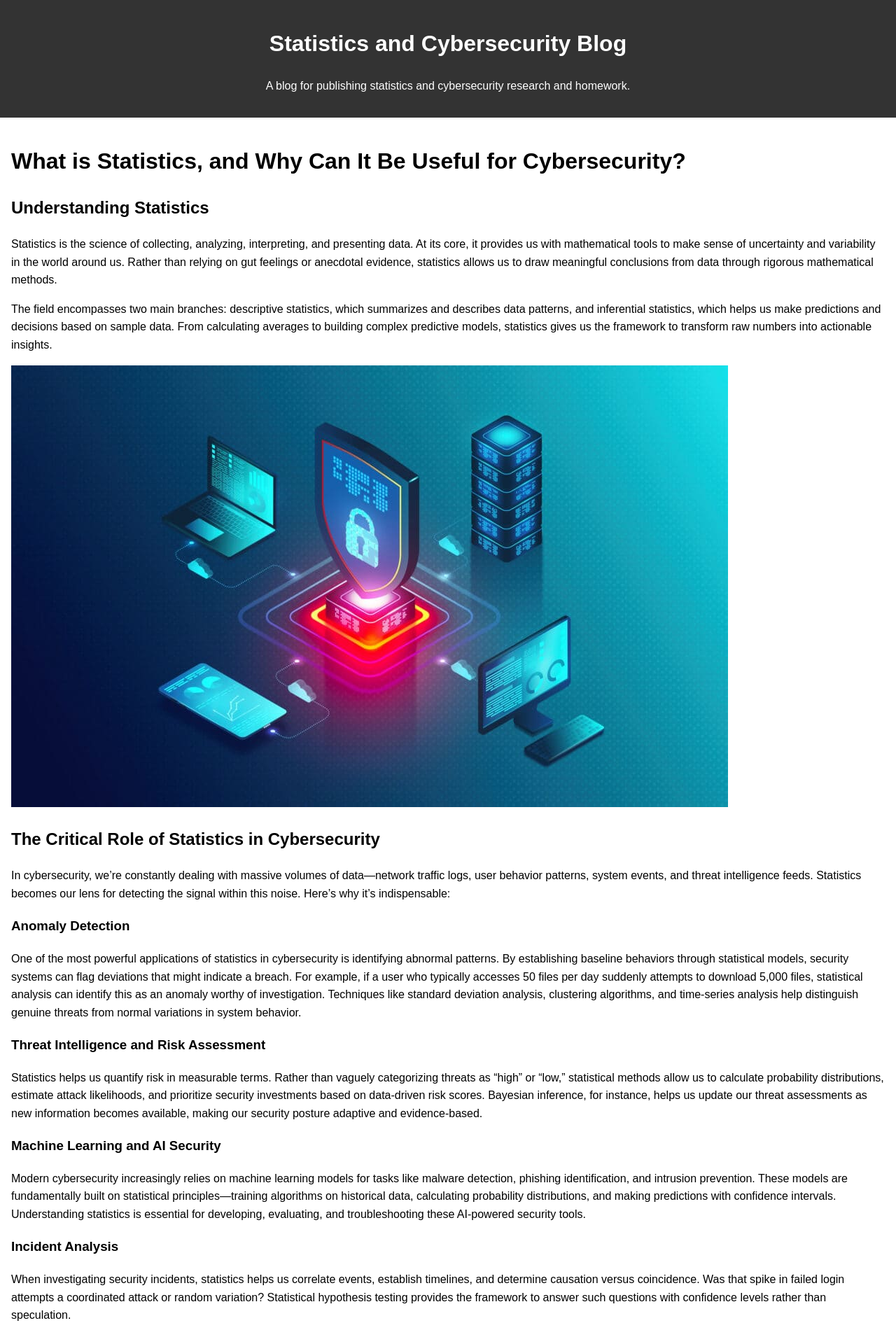
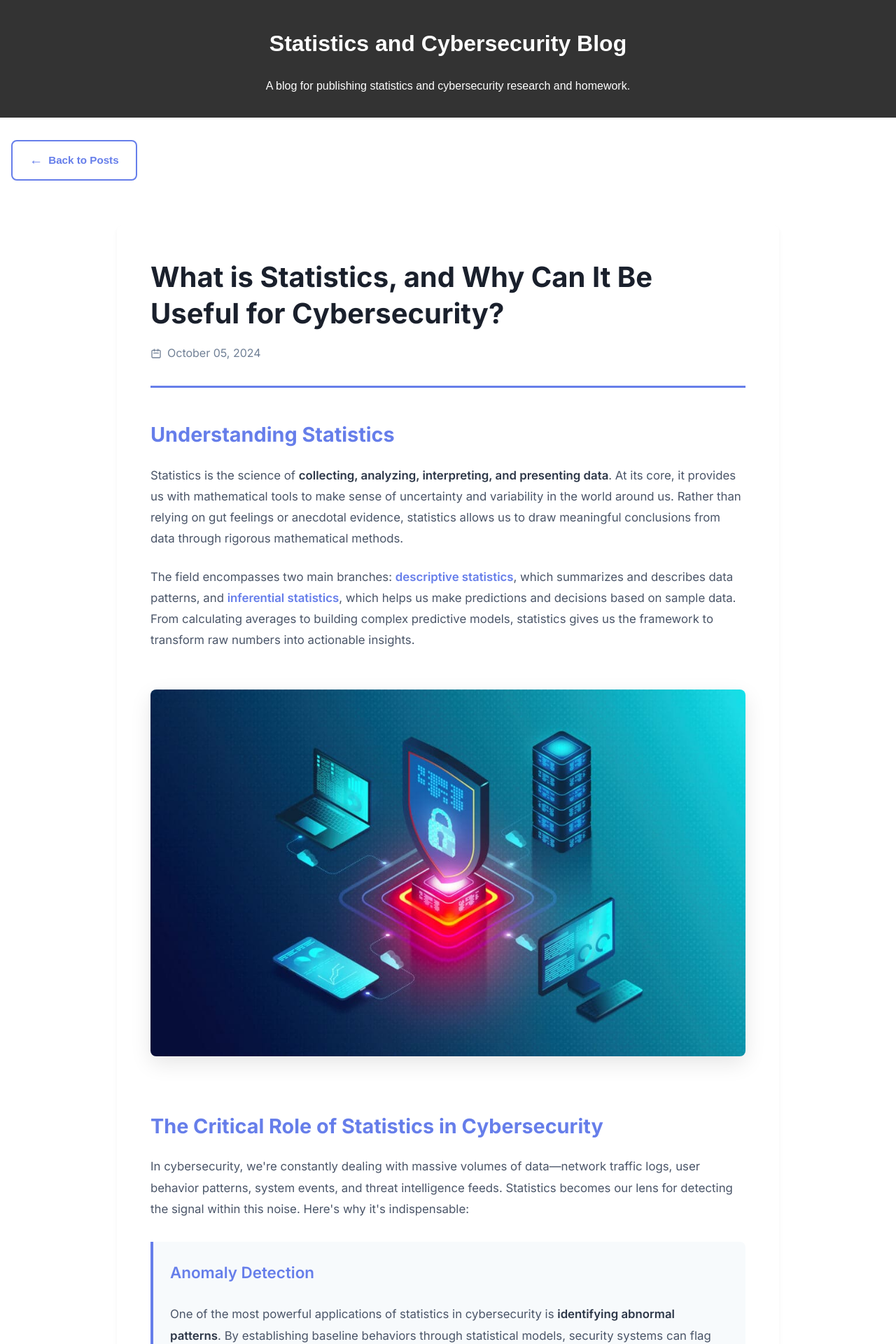
Before and after one commit to FedericoTrionfetti/StatisticsBlog, a Jekyll site: the page built from _posts/2024-10-05-what-is-statistics-and-why-can-it-be-useful-for-cybersecurity.md, in a window 1280 px wide. Shown: the top 1920 px of the page at 70% size. Built offline with Jekyll 4.4.1, drawn with Linux system fonts in a browser that asks for light colours; some of the changed lines change nothing that is shown; some of the changed text lies outside the part shown.

Commit message:
Update manual edits to posts and index

```diff
--- a/_posts/2024-10-05-what-is-statistics-and-why-can-it-be-useful-for-cybersecurity.md
+++ b/_posts/2024-10-05-what-is-statistics-and-why-can-it-be-useful-for-cybersecurity.md
@@ -4,36 +4,210 @@ title: "What is Statistics, and Why Can It Be Useful for Cybersecurity?"
 date: 2024-10-05
 ---
 
-# What is Statistics, and Why Can It Be Useful for Cybersecurity?
+<style>
+  @import url('https://fonts.googleapis.com/css2?family=Inter:wght@400;500;600;700&display=swap');
 
-## Understanding Statistics
+  article {
+    font-family: 'Inter', sans-serif;
+    background: white;
+    border-radius: 0.5rem;
+    padding: 3rem;
+    margin: 2rem auto;
+    max-width: 850px;
+    color: #2d3748;
+    line-height: 1.8;
+    box-shadow: 0 4px 6px rgba(0, 0, 0, 0.05);
+  }
 
-Statistics is the science of collecting, analyzing, interpreting, and presenting data. At its core, it provides us with mathematical tools to make sense of uncertainty and variability in the world around us. Rather than relying on gut feelings or anecdotal evidence, statistics allows us to draw meaningful conclusions from data through rigorous mathematical methods.
+  .post-header {
+    border-bottom: 3px solid #667eea;
+    padding-bottom: 2rem;
+    margin-bottom: 3rem;
+  }
 
-The field encompasses two main branches: descriptive statistics, which summarizes and describes data patterns, and inferential statistics, which helps us make predictions and decisions based on sample data. From calculating averages to building complex predictive models, statistics gives us the framework to transform raw numbers into actionable insights.
+  article h1 {
+    font-size: 2.5rem;
+    font-weight: 700;
+    color: #1a202c;
+    margin: 0 0 1rem 0;
+    line-height: 1.3;
+  }
 
-![Cybersecurity Image]({{ "/assets/images/what-is-cybersecurity-1024x631.jpg" | relative_url }})
+  .post-date {
+    color: #718096;
+    font-size: 1rem;
+    display: flex;
+    align-items: center;
+    gap: 0.5rem;
+  }
 
-## The Critical Role of Statistics in Cybersecurity
+  article h2 {
+    font-size: 1.8rem;
+    font-weight: 700;
+    color: #667eea;
+    margin: 2.5rem 0 1.5rem 0;
+    line-height: 1.3;
+  }
 
-In cybersecurity, we're constantly dealing with massive volumes of data—network traffic logs, user behavior patterns, system events, and threat intelligence feeds. Statistics becomes our lens for detecting the signal within this noise. Here's why it's indispensable:
+  article h3 {
+    font-size: 1.4rem;
+    font-weight: 600;
+    color: #4a5568;
+    margin: 2rem 0 1rem 0;
+  }
 
-### Anomaly Detection
+  article p {
+    margin: 1.5rem 0;
+    font-size: 1.05rem;
+    color: #4a5568;
+  }
 
-One of the most powerful applications of statistics in cybersecurity is identifying abnormal patterns. By establishing baseline behaviors through statistical models, security systems can flag deviations that might indicate a breach. For example, if a user who typically accesses 50 files per day suddenly attempts to download 5,000 files, statistical analysis can identify this as an anomaly worthy of investigation. Techniques like standard deviation analysis, clustering algorithms, and time-series analysis help distinguish genuine threats from normal variations in system behavior.
+  article img {
+    width: 100%;
+    border-radius: 0.5rem;
+    margin: 2rem 0;
+    box-shadow: 0 10px 30px rgba(0, 0, 0, 0.1);
+    transition: transform 0.3s ease;
+  }
 
-### Threat Intelligence and Risk Assessment
+  article img:hover {
+    transform: scale(1.01);
+  }
 
-Statistics helps us quantify risk in measurable terms. Rather than vaguely categorizing threats as "high" or "low," statistical methods allow us to calculate probability distributions, estimate attack likelihoods, and prioritize security investments based on data-driven risk scores. Bayesian inference, for instance, helps us update our threat assessments as new information becomes available, making our security posture adaptive and evidence-based.
+  .content-section {
+    background: #f7fafc;
+    border-left: 4px solid #667eea;
+    padding: 1.5rem;
+    margin: 2rem 0;
+    border-radius: 0 0.5rem 0.5rem 0;
+  }
 
-### Machine Learning and AI Security
+  .content-section h3 {
+    margin-top: 0;
+    color: #667eea;
+  }
 
-Modern cybersecurity increasingly relies on machine learning models for tasks like malware detection, phishing identification, and intrusion prevention. These models are fundamentally built on statistical principles—training algorithms on historical data, calculating probability distributions, and making predictions with confidence intervals. Understanding statistics is essential for developing, evaluating, and troubleshooting these AI-powered security tools.
+  .highlight-text {
+    color: #667eea;
+    font-weight: 600;
+  }
 
-### Incident Analysis
+  article strong {
+    color: #2d3748;
+    font-weight: 600;
+  }
 
-When investigating security incidents, statistics helps us correlate events, establish timelines, and determine causation versus coincidence. Was that spike in failed login attempts a coordinated attack or random variation? Statistical hypothesis testing provides the framework to answer such questions with confidence levels rather than speculation.
+  .back-link {
+    display: inline-flex;
+    align-items: center;
+    gap: 0.5rem;
+    color: #667eea;
+    text-decoration: none;
+    font-weight: 600;
+    font-size: 0.95rem;
+    margin-bottom: 2rem;
+    padding: 0.75rem 1.5rem;
+    background: white;
+    border: 2px solid #667eea;
+    border-radius: 0.5rem;
+    transition: all 0.3s ease;
+  }
 
-## Conclusion
+  .back-link:hover {
+    background: #667eea;
+    color: white;
+    transform: translateX(-5px);
+  }
 
-As cyber threats grow more sophisticated and data volumes explode, statistics has evolved from a nice-to-have skill to a fundamental requirement for cybersecurity professionals. It empowers us to move beyond reactive, rule-based security toward predictive, data-driven defense strategies.
+  .back-link::before {
+    content: '←';
+    font-size: 1.2rem;
+  }
+
+  .conclusion {
+    background: linear-gradient(135deg, #667eea10, #764ba210);
+    border: 2px solid #667eea;
+    border-radius: 0.5rem;
+    padding: 2rem;
+    margin-top: 3rem;
+  }
+
+  .conclusion h2 {
+    margin-top: 0;
+  }
+
+  @media (max-width: 768px) {
+    article {
+      padding: 2rem 1.5rem;
+      margin: 1rem;
+    }
+
+    article h1 {
+      font-size: 1.8rem;
+    }
+
+    article h2 {
+      font-size: 1.4rem;
+    }
+
+    article h3 {
+      font-size: 1.2rem;
+    }
+  }
+</style>
+
+<a href="/" class="back-link">Back to Posts</a>
+
+<article>
+  <div class="post-header">
+    <h1>What is Statistics, and Why Can It Be Useful for Cybersecurity?</h1>
+    <div class="post-date">
+      <svg width="16" height="16" fill="none" stroke="currentColor" viewBox="0 0 24 24">
+        <path stroke-linecap="round" stroke-linejoin="round" stroke-width="2" d="M8 7V3m8 4V3m-9 8h10M5 21h14a2 2 0 002-2V7a2 2 0 00-2-2H5a2 2 0 00-2 2v12a2 2 0 002 2z"/>
+      </svg>
+      October 05, 2024
+    </div>
+  </div>
+
+  <h2>Understanding Statistics</h2>
+
+  <p>Statistics is the science of <strong>collecting, analyzing, interpreting, and presenting data</strong>. At its core, it provides us with mathematical tools to make sense of uncertainty and variability in the world around us. Rather than relying on gut feelings or anecdotal evidence, statistics allows us to draw meaningful conclusions from data through rigorous mathematical methods.</p>
+
+  <p>The field encompasses two main branches: <span class="highlight-text">descriptive statistics</span>, which summarizes and describes data patterns, and <span class="highlight-text">inferential statistics</span>, which helps us make predictions and decisions based on sample data. From calculating averages to building complex predictive models, statistics gives us the framework to transform raw numbers into actionable insights.</p>
+
+  <img src="{{ "/assets/images/what-is-cybersecurity-1024x631.jpg" | relative_url }}" alt="Cybersecurity Visualization">
+
+  <h2>The Critical Role of Statistics in Cybersecurity</h2>
+
+  <p>In cybersecurity, we're constantly dealing with massive volumes of data—network traffic logs, user behavior patterns, system events, and threat intelligence feeds. Statistics becomes our lens for detecting the signal within this noise. Here's why it's indispensable:</p>
+
+  <div class="content-section">
+    <h3>Anomaly Detection</h3>
+
+    <p>One of the most powerful applications of statistics in cybersecurity is <strong>identifying abnormal patterns</strong>. By establishing baseline behaviors through statistical models, security systems can flag deviations that might indicate a breach. For example, if a user who typically accesses 50 files per day suddenly attempts to download 5,000 files, statistical analysis can identify this as an anomaly worthy of investigation. Techniques like standard deviation analysis, clustering algorithms, and time-series analysis help distinguish genuine threats from normal variations in system behavior.</p>
+  </div>
+
+  <div class="content-section">
+    <h3>Threat Intelligence and Risk Assessment</h3>
+
+    <p>Statistics helps us <strong>quantify risk in measurable terms</strong>. Rather than vaguely categorizing threats as "high" or "low," statistical methods allow us to calculate probability distributions, estimate attack likelihoods, and prioritize security investments based on data-driven risk scores. Bayesian inference, for instance, helps us update our threat assessments as new information becomes available, making our security posture adaptive and evidence-based.</p>
+  </div>
+
+  <div class="content-section">
+    <h3>Machine Learning and AI Security</h3>
+
+    <p>Modern cybersecurity increasingly relies on <strong>machine learning models</strong> for tasks like malware detection, phishing identification, and intrusion prevention. These models are fundamentally built on statistical principles—training algorithms on historical data, calculating probability distributions, and making predictions with confidence intervals. Understanding statistics is essential for developing, evaluating, and troubleshooting these AI-powered security tools.</p>
+  </div>
+
+  <div class="content-section">
+    <h3>Incident Analysis</h3>
+
+    <p>When investigating security incidents, statistics helps us <strong>correlate events, establish timelines, and determine causation versus coincidence</strong>. Was that spike in failed login attempts a coordinated attack or random variation? Statistical hypothesis testing provides the framework to answer such questions with confidence levels rather than speculation.</p>
+  </div>
+
+  <div class="conclusion">
+    <h2>Conclusion</h2>
+
+    <p>As cyber threats grow more sophisticated and data volumes explode, statistics has evolved from a nice-to-have skill to a <span class="highlight-text">fundamental requirement for cybersecurity professionals</span>. It empowers us to move beyond reactive, rule-based security toward predictive, data-driven defense strategies.</p>
+  </div>
+</article>
```
